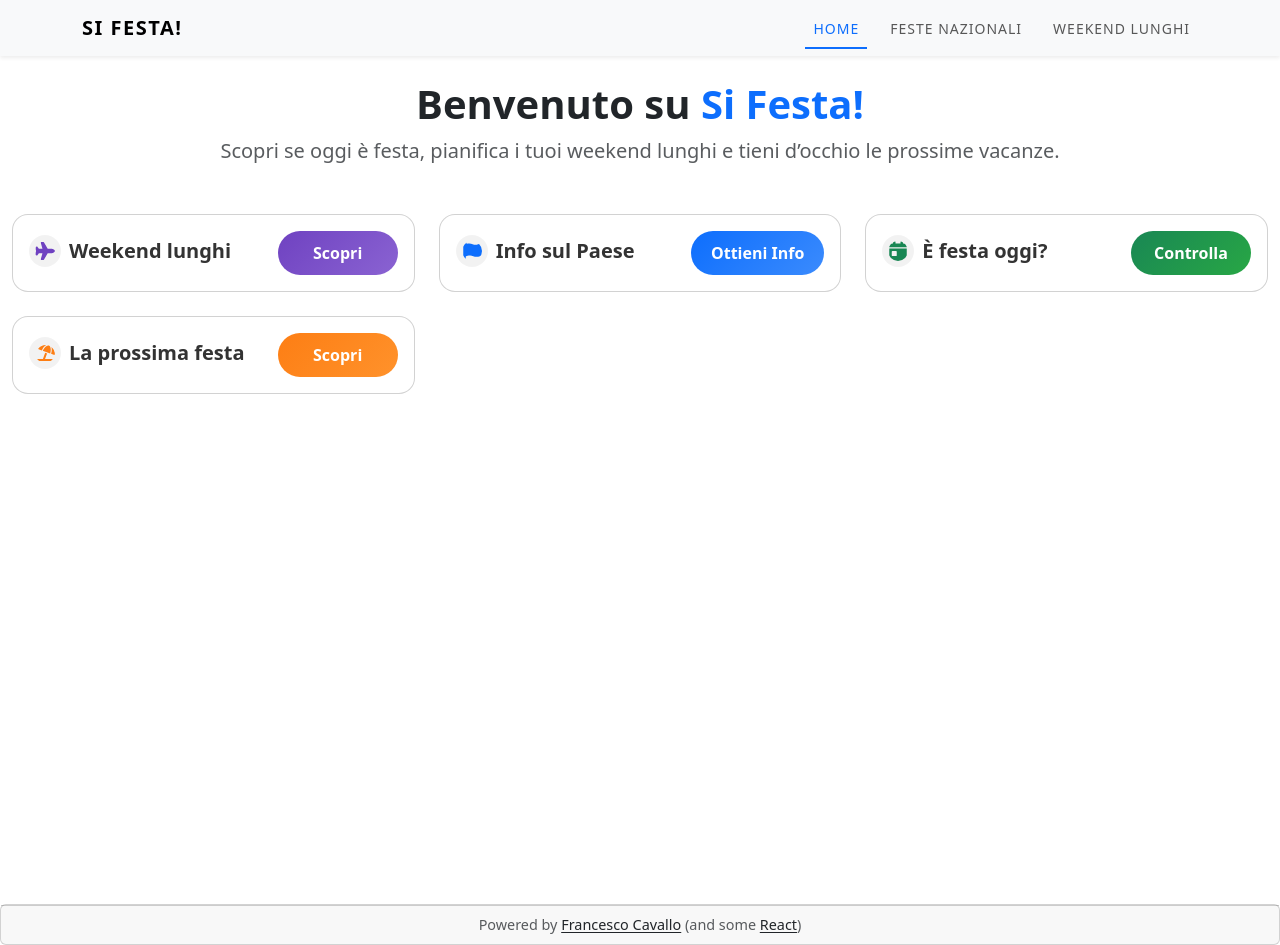
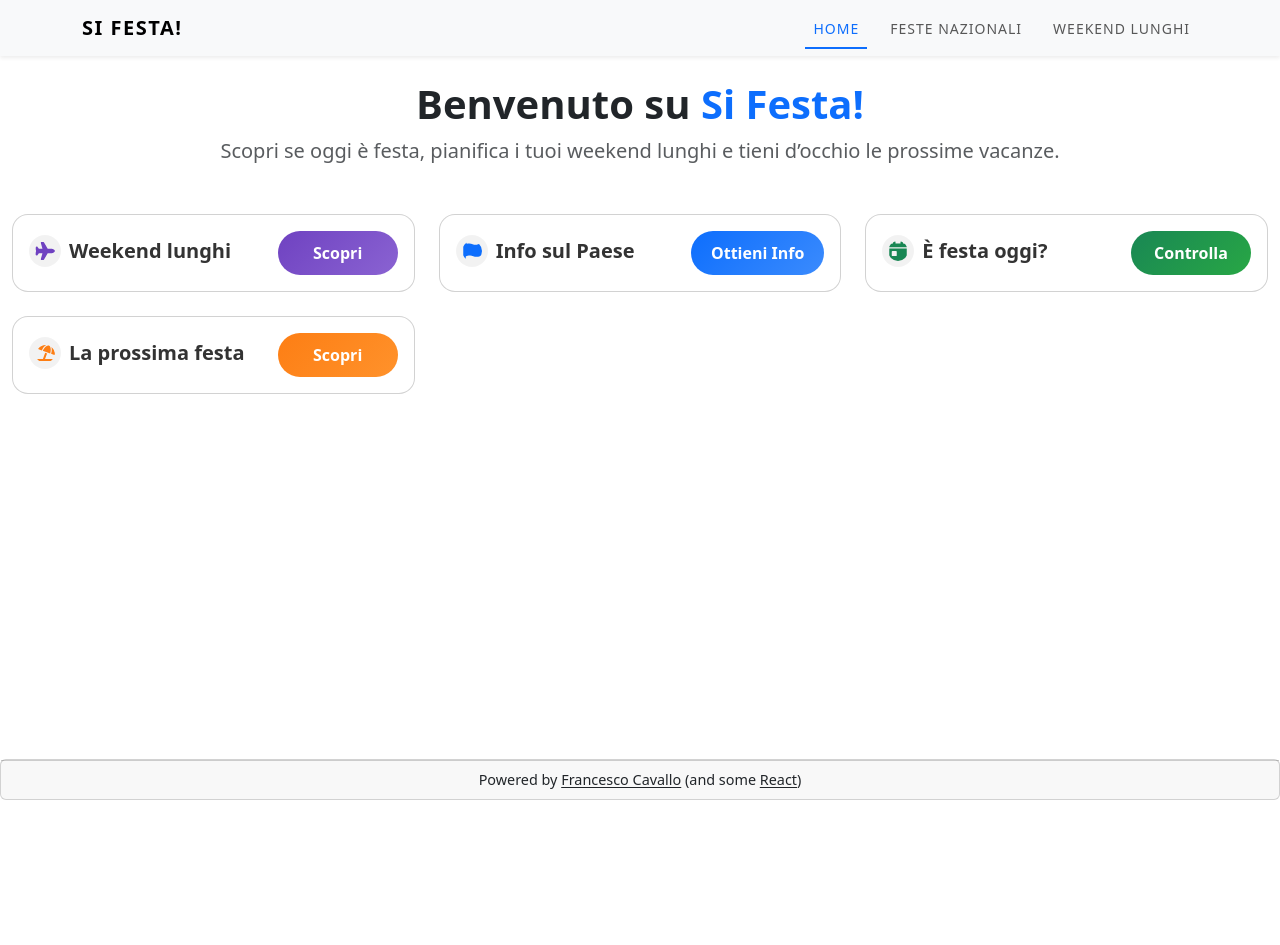
Before and after one commit to francesco-cavallo/si-festa-app, a React (Create React App) app in the folder work-days-fe/: page / in a window 1280 px wide. After the commit the page ends 800 px from the top, so only its background shows below. Built offline with nearby package versions, Linux system fonts and the light colour scheme.

Commit message:
fix footer position

```diff
--- a/work-days-fe/src/App.css
+++ b/work-days-fe/src/App.css
@@ -1,53 +1,11 @@
-.App {
+.app {
   text-align: center;
   display: flex;
   flex-direction: column;
-  min-height: 100vh; /* assicura che il footer stia sotto il contenuto */
+  height: 100vh;
 }
 
-.App-logo {
-  height: 40vmin;
-  pointer-events: none;
+.content {
+    flex: 1;
+    height: 100%;
 }
-
-@media (prefers-reduced-motion: no-preference) {
-  .App-logo {
-    animation: App-logo-spin infinite 20s linear;
-  }
-}
-
-.App-header {
-  background-color: #282c34;
-  padding: 2rem;
-  display: flex;
-  flex-direction: column;
-  align-items: center;
-  justify-content: center;
-  font-size: calc(10px + 2vmin);
-  color: white;
-}
-
-.App-link {
-  color: #61dafb;
-}
-
-@keyframes App-logo-spin {
-  from { transform: rotate(0deg); }
-  to { transform: rotate(360deg); }
-}
-
-/* contenuto delle pagine */
-.page-content {
-  flex: 1; /* occupa lo spazio tra header e footer */
-  padding: 2rem;
-}
-
-/* footer */
-footer {
-  width: 100%;
-  margin-top: 2rem;
-  text-align: center;
-  color: #666;
-  font-size: 0.9rem;
-  /* rimosso position: fixed */
-}
--- a/work-days-fe/src/App.js
+++ b/work-days-fe/src/App.js
@@ -23,16 +23,18 @@ function App() {
   ]
 
   return (
-    <>
+    <div className="app">
       <NavBar />
+      <main className="content">
         <Routes>
           <Route path='/' element={<Homepage baseURL={baseURL} giorni={giorni} />} />
           <Route path='/publicHolidays' element={<NationalHolidays baseURL={baseURL} giorni={giorni} />} />
           <Route path='/longWeekends' element={<LongWeekend baseURL={baseURL} giorni={giorni} />} />
           <Route path='/nextHolidays' element={<NextHolidays baseURL={baseURL} giorni={giorni} />} />
         </Routes>
+      </main>
       <Footer />
-    </>
+    </div>
   );
 }
 
--- /dev/null
+++ b/work-days-fe/src/components/Footer.css
@@ -0,0 +1,5 @@
+.footer {
+  width: 100%;
+  text-align: center;
+  font-size: 0.9rem;
+}
--- a/work-days-fe/src/components/Footer.js
+++ b/work-days-fe/src/components/Footer.js
@@ -1,12 +1,13 @@
 import React from 'react'
 // Bootstrap
 import { Card } from 'react-bootstrap'
+import './Footer.css'
 
 const Footer = () => {
     return (
         <footer className='footer'>
-        <Card style={{ textAlign: "center" }}>
-            <Card.Footer className="text-muted" >
+        <Card>
+            <Card.Footer>
                 Powered by <a href='https://francesco-cavallo.github.io/mio-sito-web/' rel="noopener noreferrer" target='_blank'
                     className="link-dark link-offset-1 link-opacity-50-hover link-underline-opacity-50-hover">
                     Francesco Cavallo
--- a/work-days-fe/src/pages/Homepage.css
+++ b/work-days-fe/src/pages/Homepage.css
@@ -1,5 +1,5 @@
 .homepage {
-  min-height: 100vh;
+  min-height: auto;
 }
 
 .hero {
```
Lines whose indentation alone changed are shown as unchanged.
